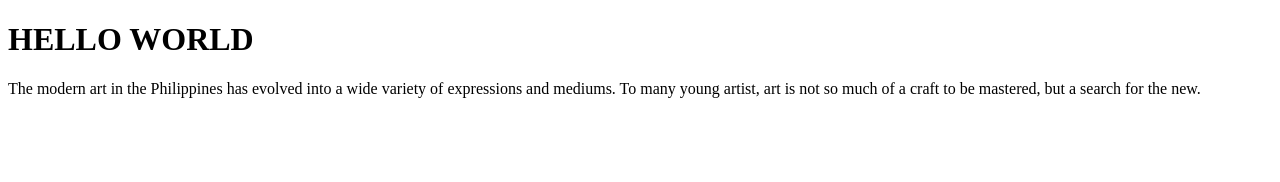
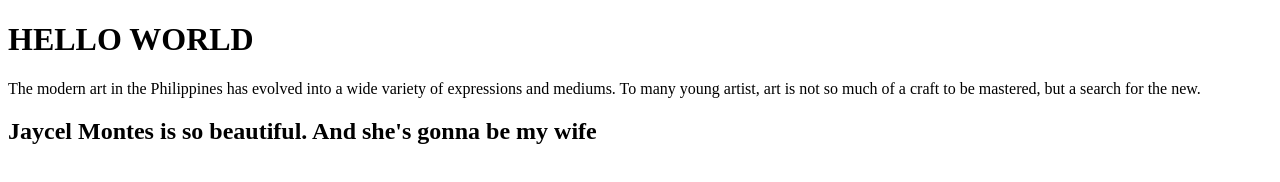
Before and after one commit to daaanils/learning-git, a plain HTML site: page index.html in a window 1280 px wide. Drawn offline with Linux system fonts and the light colour scheme.

Commit message:
added another heading tag

```diff
--- a/index.html
+++ b/index.html
@@ -9,6 +9,7 @@
 
     <h1>HELLO WORLD</h1>
     <p>The modern art in the Philippines has evolved into a wide variety of expressions and mediums. To many young artist, art is not so much of a craft to be mastered, but a search for the new.</p>
+    <h2>Jaycel Montes is so beautiful. And she's gonna be my wife</h2>
 
 
     <script src="main.js"></script>
```
